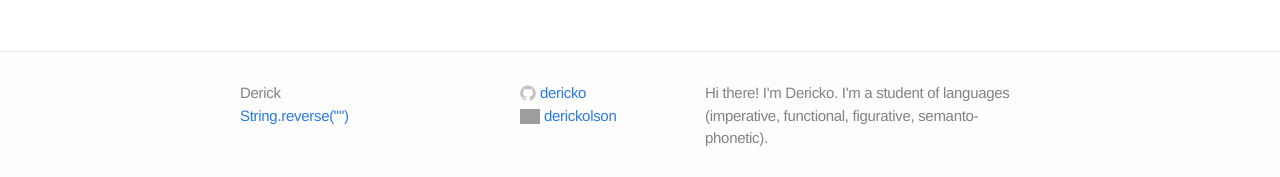
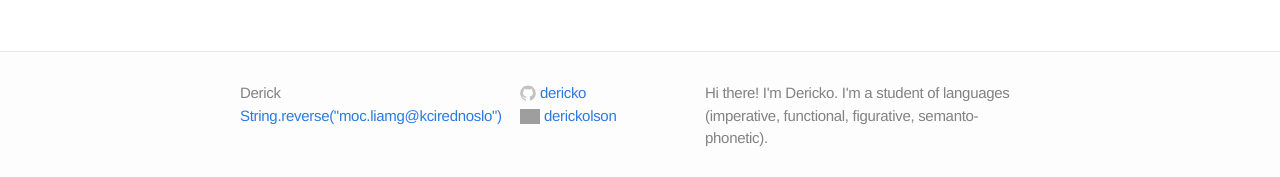
Before and after one commit to dericko/dericko.github.io, a Jekyll site: the page built from index.html, in a window 1280 px wide. Shown: the part 2210-2387 px from the top of the page. Built offline with Jekyll 4.4.1, drawn with Linux system fonts in a browser that asks for light colours; part of the change alters nothing that is shown; grey boxes are pictures that could not be loaded.

```diff
--- a/_includes/footer.html
+++ b/_includes/footer.html
@@ -5,7 +5,7 @@
     <div class="footer-col-1 column">
       <ul>
         <li>{{ site.title }}</li>
-        <li><a>String.reverse("{{ site.email_name }}")</a></li>
+        <li><a>String.reverse("{{ site.email }}")</a></li>
       </ul>
     </div>
 
```
